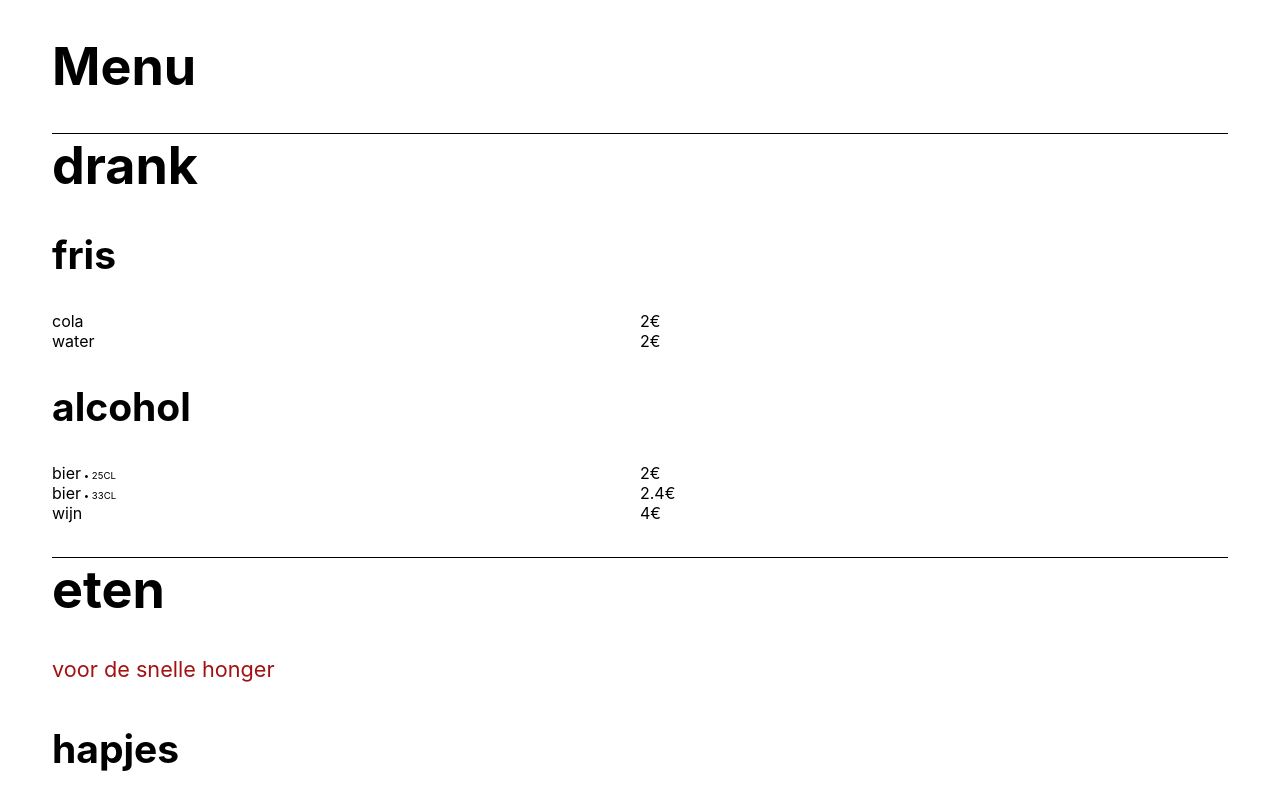
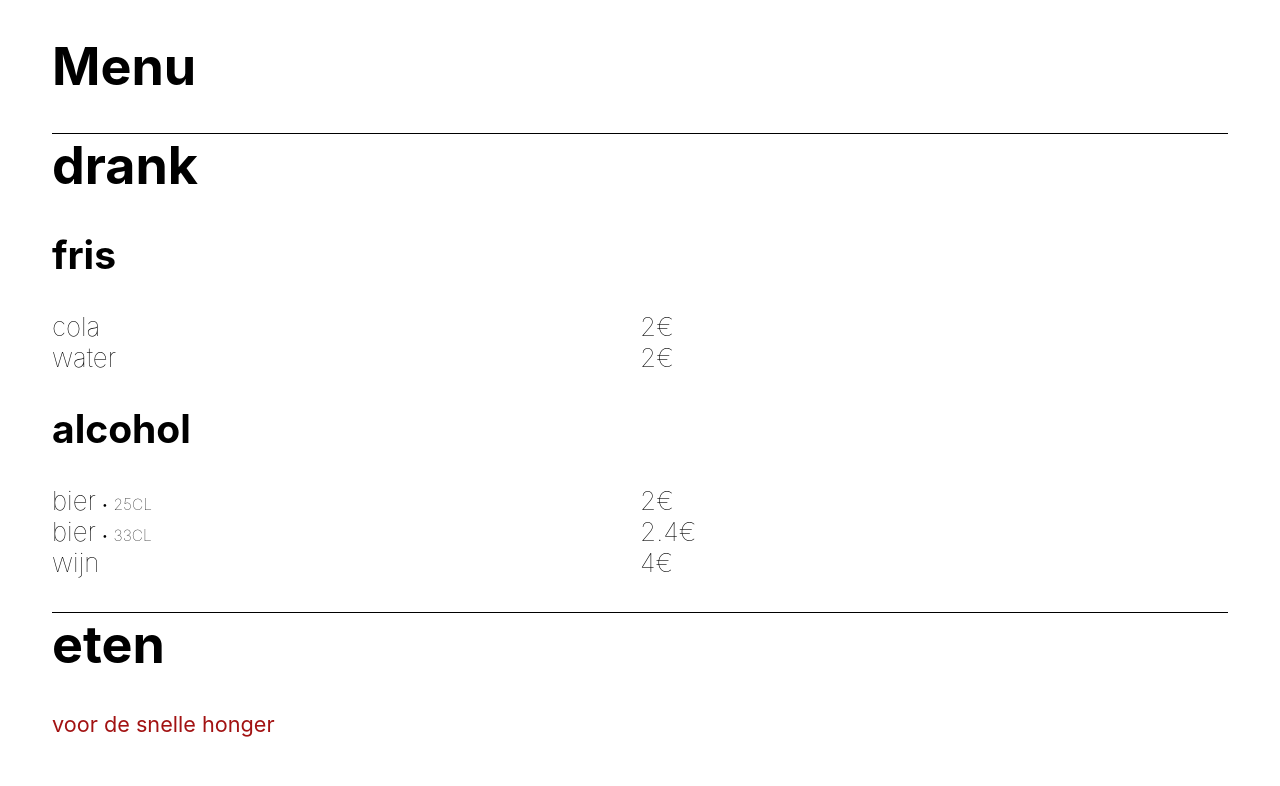
Before and after one commit to seppes/reactTestEnv, a React (Create React App) app: page / in a window 1280 px wide. Shown: the top 786 px of the page. Built offline with nearby package versions, Linux system fonts and the light colour scheme.

Commit message:
opkuis css oef 2.5 (afgemaakt)

```diff
--- a/src/App.css
+++ b/src/App.css
@@ -7,11 +7,6 @@ body {
   display: flex;
   flex-direction: row;
 }
-
-.productLine div {
-  flex: 1;
-}
-
 
 .note {
   color: #a21212;
--- a/src/components/productline.js
+++ b/src/components/productline.js
@@ -3,7 +3,8 @@ import {Note} from "./note";
 import styled from "@emotion/styled";
 
 const StyledDiv = styled.div`
-            font-size: 16px;
+            flex: 1;
+            font-weight: lighter;
             `;
 
 function ProductNote(props) {
@@ -14,11 +15,11 @@ export function ProductLine(props) {
     const {product} = props;
     return <>
         <StyledDiv className="productLine">
-            <div>
+            <StyledDiv>
                 {product.name}
                 {product.size && <span className="productSize">  • {product.size}CL</span>}
-            </div>
-            <div>{product.price}&euro;</div>
+            </StyledDiv>
+            <StyledDiv>{product.price}&euro;</StyledDiv>
         </StyledDiv>
         <ProductNote note={product.note}/>
     </>;
```
